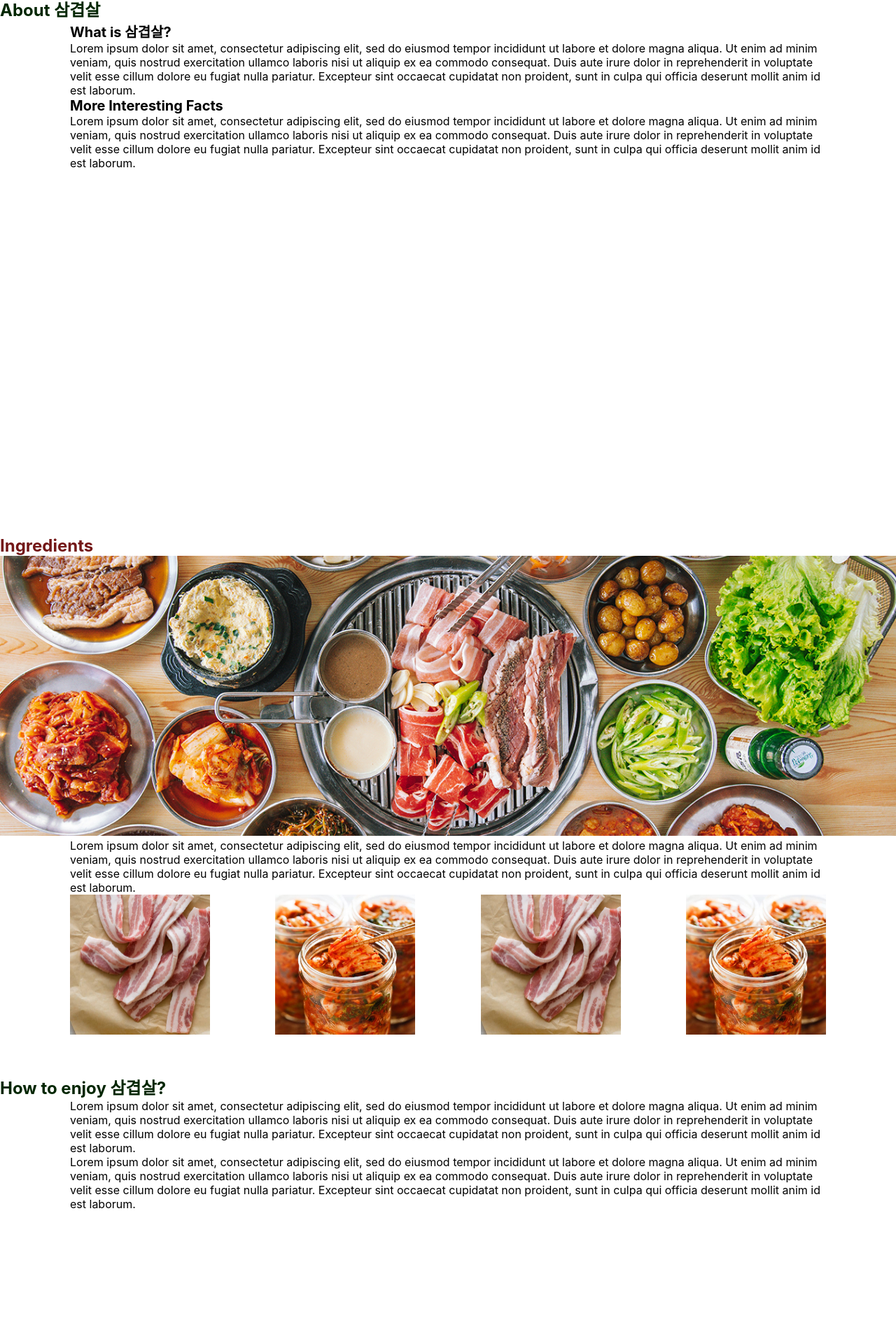
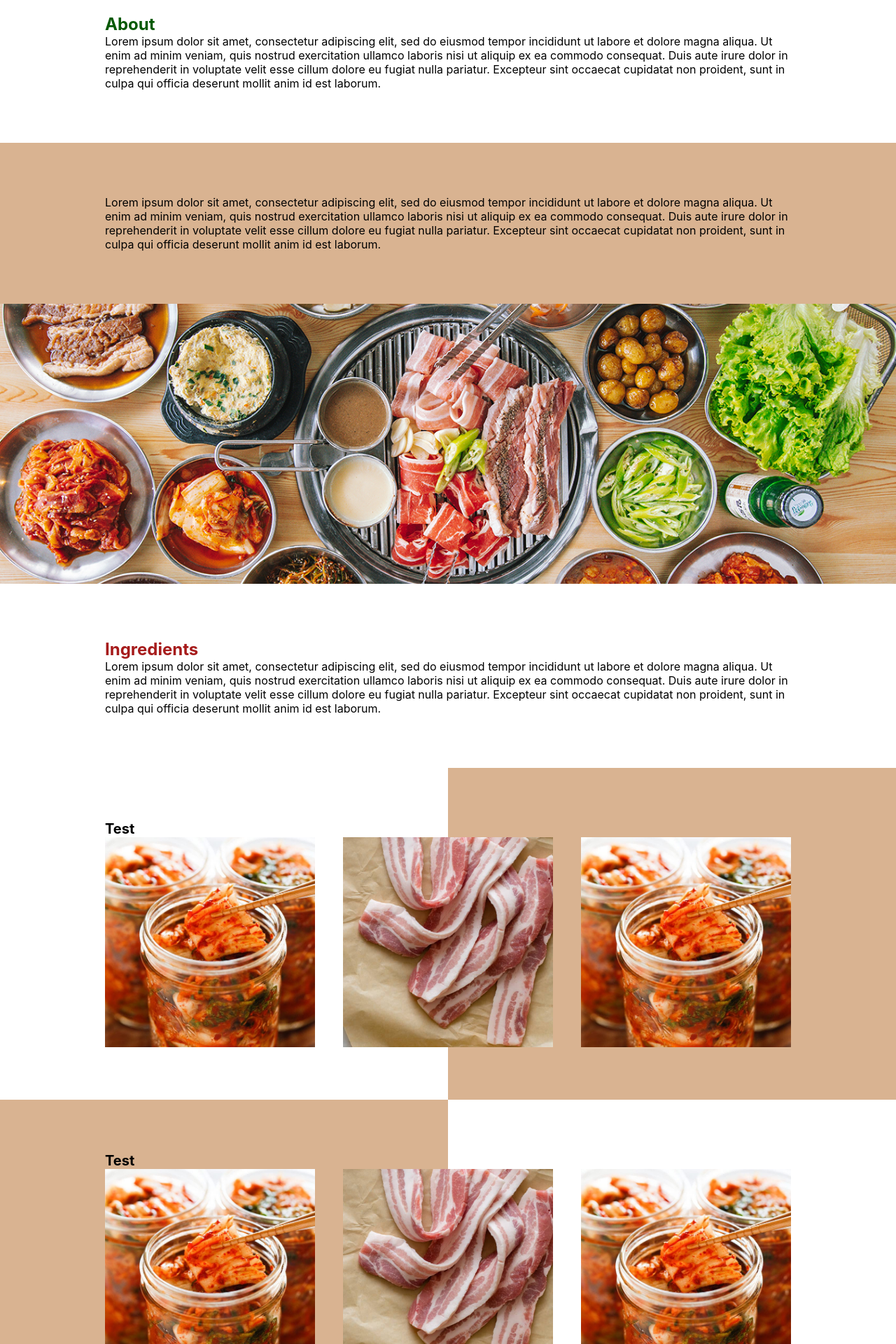
Before and after one commit to d-mini/mediendesign, a React (Create React App) app: page / in a window 1280 px wide. Shown: the part 659-2579 px from the top of the page at 70% size. Built offline with nearby package versions, Linux system fonts and the light colour scheme.

Commit message:
ADD colored sections

```diff
--- a/src/App.css
+++ b/src/App.css
@@ -14,13 +14,26 @@
 }
 
 .section {
-  min-height: 90vh;
   width: 100%;
-  margin: 50px auto;
 }
 
-.section__content {
-  padding: 0 50px;
+.section-color {
+  width: 100%;
+  background-color: var(--main-light);
+}
+
+.section-color-left {
+  width: 100%;
+  background: linear-gradient(to right, var(--main-light) 50%, var(--white) 0%);
+}
+
+.section-color-right {
+  width: 100%;
+  background: linear-gradient(to left, var(--main-light) 50%, var(--white) 0%);
+}
+
+.section__content {
+  padding: 75px 150px;
 }
 
 .section__image {
@@ -31,20 +44,10 @@
   overflow: hidden;
 }
 
-#section1 h1 {
-  color: var(--main);
+#about h1, #howto h1 {
+  color: var(--primary-light);
 }
 
-#section2 h1 {
-  color: var(--secondary);
+#ingredients h1 {
+  color: var(--secondary-light);
 }
-
-#section3 h1 {
-  color: var(--main);
-}
-
-@media only screen and (min-width: 600px) {
-  .section__content {
-    padding: 0 100px;
-  }
-}
--- a/src/App.js
+++ b/src/App.js
@@ -27,41 +27,67 @@ function App() {
     }
   };
 
-  const color = startInView ? "transparent"
-  : section1InView ? "green"
-  : section2InView ? "red"
-  : section3InView ? "green"
-  : "transparent";
+  const color = () => {
+    if (startInView) {
+      return 'transparent';
+    }
+    if (section1InView) {
+      return 'green';
+    }
+    if (section2InView) {
+      return 'red';
+    }
+    if (section3InView) {
+      return 'green';
+    }
+  };
 
   return (
     <div className='app'>
-      <NavBar activeSection={activeSection()} color={color}></NavBar>
+      <NavBar activeSection={activeSection()} color={color()}></NavBar>
       <img id='main-img' ref={start} src={samgyeopsal} alt='' />
-      <div id='section1' ref={section1} className='section'>
-        <h1>About 삼겹살</h1>
+      <div id='about' ref={section1} className='section'>
         <div className='section__content'>
-          <h2>What is 삼겹살?</h2>
-          <p>Lorem ipsum dolor sit amet, consectetur adipiscing elit, sed do eiusmod tempor incididunt ut labore et dolore magna aliqua. Ut enim ad minim veniam, quis nostrud exercitation ullamco laboris nisi ut aliquip ex ea commodo consequat. Duis aute irure dolor in reprehenderit in voluptate velit esse cillum dolore eu fugiat nulla pariatur. Excepteur sint occaecat cupidatat non proident, sunt in culpa qui officia deserunt mollit anim id est laborum.</p>
-          <h2>More Interesting Facts</h2>
+          <h1>About</h1>
           <p>Lorem ipsum dolor sit amet, consectetur adipiscing elit, sed do eiusmod tempor incididunt ut labore et dolore magna aliqua. Ut enim ad minim veniam, quis nostrud exercitation ullamco laboris nisi ut aliquip ex ea commodo consequat. Duis aute irure dolor in reprehenderit in voluptate velit esse cillum dolore eu fugiat nulla pariatur. Excepteur sint occaecat cupidatat non proident, sunt in culpa qui officia deserunt mollit anim id est laborum.</p>
         </div>
+        <div className='section-color'>
+          <div className='section__content'>
+            <p>Lorem ipsum dolor sit amet, consectetur adipiscing elit, sed do eiusmod tempor incididunt ut labore et dolore magna aliqua. Ut enim ad minim veniam, quis nostrud exercitation ullamco laboris nisi ut aliquip ex ea commodo consequat. Duis aute irure dolor in reprehenderit in voluptate velit esse cillum dolore eu fugiat nulla pariatur. Excepteur sint occaecat cupidatat non proident, sunt in culpa qui officia deserunt mollit anim id est laborum.</p>
+          </div>
+        </div>
       </div>
-      <div id='section2' ref={section2} className='section'>
-        <h1>Ingredients</h1>
+      <div id='ingredients' ref={section2} className='section'>
         <img className='section__image' src={main} alt='' />
         <div className='section__content'>
+          <h1>Ingredients</h1>
           <p>Lorem ipsum dolor sit amet, consectetur adipiscing elit, sed do eiusmod tempor incididunt ut labore et dolore magna aliqua. Ut enim ad minim veniam, quis nostrud exercitation ullamco laboris nisi ut aliquip ex ea commodo consequat. Duis aute irure dolor in reprehenderit in voluptate velit esse cillum dolore eu fugiat nulla pariatur. Excepteur sint occaecat cupidatat non proident, sunt in culpa qui officia deserunt mollit anim id est laborum.</p>
-          <Galery></Galery>
+        </div>
+        <div className='section-color-right'>
+          <div className='section__content'>
+            <h2>Test</h2>
+            <Galery></Galery>
+          </div>
+        </div>
+        <div className='section-color-left'>
+          <div className='section__content'>
+            <h2>Test</h2>
+            <Galery></Galery>
+          </div>
         </div>
       </div>
-      <div id='section3' ref={section3} className='section'>
-        <h1>How to enjoy 삼겹살?</h1>
+      <div id='howto' ref={section3} className='section'>
         <div className='section__content'>
+          <h1>How to eat</h1>
           <p>Lorem ipsum dolor sit amet, consectetur adipiscing elit, sed do eiusmod tempor incididunt ut labore et dolore magna aliqua. Ut enim ad minim veniam, quis nostrud exercitation ullamco laboris nisi ut aliquip ex ea commodo consequat. Duis aute irure dolor in reprehenderit in voluptate velit esse cillum dolore eu fugiat nulla pariatur. Excepteur sint occaecat cupidatat non proident, sunt in culpa qui officia deserunt mollit anim id est laborum.</p>
           <p>Lorem ipsum dolor sit amet, consectetur adipiscing elit, sed do eiusmod tempor incididunt ut labore et dolore magna aliqua. Ut enim ad minim veniam, quis nostrud exercitation ullamco laboris nisi ut aliquip ex ea commodo consequat. Duis aute irure dolor in reprehenderit in voluptate velit esse cillum dolore eu fugiat nulla pariatur. Excepteur sint occaecat cupidatat non proident, sunt in culpa qui officia deserunt mollit anim id est laborum.</p>
         </div>
+        <div className='section-color'>
+          <div className='section__content'>
+            <p>Test</p>
+          </div>
+        </div>
       </div>
-
       <Footer></Footer>
     </div>
   );
--- a/src/components/Footer.css
+++ b/src/components/Footer.css
@@ -1,7 +1,7 @@
 @import '../variables.css';
 
 .footer {
-    background-color: var(--main-dark);
+    background-color: var(--main);
     height: 50px;
 
     display: flex;
--- a/src/components/Galery.css
+++ b/src/components/Galery.css
@@ -9,8 +9,8 @@
 }
 
 .galeryImage {
-    width: 200px;
-    height: 200px;
+    width: 300px;
+    height: 300px;
 
     display: flex;
 	flex-direction: column;
--- a/src/components/Galery.js
+++ b/src/components/Galery.js
@@ -8,9 +8,6 @@ import kimchi from '../images/kimchi.jpg';
 function Galery() {
   return (
     <div className='galery'>
-      <GaleryImage label='Pork Belly'>
-        <img src={porkBelly} alt='Kimchi' />
-      </GaleryImage>
       <GaleryImage label='Kimchi'>
         <img src={kimchi} alt='Pork Belly' />
       </GaleryImage>
--- a/src/components/NavBar.css
+++ b/src/components/NavBar.css
@@ -58,7 +58,7 @@
 }
 
 .burger-menu:hover svg path {
-    fill: #D9B391;
+    fill: var(--main-light);
 }
 
 .navbar ul {
--- a/src/components/NavBar.js
+++ b/src/components/NavBar.js
@@ -6,7 +6,7 @@ function NavBar(props) {
   const [isNavExpanded, setIsNavExpanded] = useState(false);
 
   const offsetScroll = (element) => {
-    const offset = 130;
+    const offset = 85;
     const bodyRect = document.body.getBoundingClientRect().top;
     const elementRect = element.getBoundingClientRect().top;
     const elementPosition = elementRect - bodyRect;
@@ -34,17 +34,19 @@ function NavBar(props) {
           <HashLink smooth to='/#'>
             <svg viewBox="0 0 1024 512" xmlns="http://www.w3.org/2000/svg">
               <g fill='#fff'>
-                <text x="83.533px" y="363.666px" style={{ fontFamily:'NanumMyeongjo, Nanum Myeongjo, serif', fontSize:'300px' }}>삼겹살</text>
-                <path d="M1024,49.072l-49.072,-49.072l-925.856,0l-49.072,49.072l0,413.856l49.072,49.072l925.856,0l49.072,-49.072l-0,-413.856Z" style={{ fillOpacity:0 }}/>
+                <text x="83.533px" y="363.666px" style={{fontFamily:'NanumMyeongjo, Nanum Myeongjo, serif', fontSize:'300px'}}>삼겹살</text>
+                <g fillOpacity={0}>
+                  <path d="M1024,49.072l-49.072,-49.072l-925.856,0l-49.072,49.072l0,413.856l49.072,49.072l925.856,0l49.072,-49.072l-0,-413.856Z" />
+                </g>
                 <path d="M1024,49.072l-49.072,-49.072l-925.856,0l-49.072,49.072l0,413.856l49.072,49.072l925.856,0l49.072,-49.072l-0,-413.856Zm-20.833,8.629l-0,396.598c-0,-0 -36.868,36.868 -36.868,36.868c-0,-0 -908.598,-0 -908.598,-0c0,-0 -36.868,-36.868 -36.868,-36.868c0,-0 0,-396.598 0,-396.598c0,0 36.868,-36.868 36.868,-36.868c0,0 908.598,0 908.598,0l36.868,36.868Z"/>
               </g>
             </svg>
           </HashLink>
         </li>
         <li className='navitem'><HashLink className={'navlink' + (props.activeSection === 0 ? ' navlink-active' : '')} smooth to='/#'>Home</HashLink></li>
-        <li className='navitem'><HashLink className={'navlink' + (props.activeSection === 1 ? ' navlink-active' : '')} smooth scroll={offsetScroll} to='/#section1'>About</HashLink></li>
-        <li className='navitem'><HashLink className={'navlink' + (props.activeSection === 2 ? ' navlink-active' : '')} smooth scroll={offsetScroll} to='/#section2'>Ingredients</HashLink></li>
-        <li className='navitem'><HashLink className={'navlink' + (props.activeSection === 3 ? ' navlink-active' : '')} smooth scroll={offsetScroll} to='/#section3'>How To</HashLink></li>
+        <li className='navitem'><HashLink className={'navlink' + (props.activeSection === 1 ? ' navlink-active' : '')} smooth scroll={offsetScroll} to='/#about'>About</HashLink></li>
+        <li className='navitem'><HashLink className={'navlink' + (props.activeSection === 2 ? ' navlink-active' : '')} smooth scroll={offsetScroll} to='/#ingredients'>Ingredients</HashLink></li>
+        <li className='navitem'><HashLink className={'navlink' + (props.activeSection === 3 ? ' navlink-active' : '')} smooth scroll={offsetScroll} to='/#howto'>How To</HashLink></li>
       </ul>
     </nav>
   );
--- a/src/variables.css
+++ b/src/variables.css
@@ -1,10 +1,10 @@
 :root {
-    --main: #022601;
-    --main-dark: #022601;
-    --main-light: #A9BF04;
+    --main: #181818;
+    --main-light: #D9B391;
+    --primary: #022601;
+    --primary-light: #055902;
     --secondary: #731717;
-    --secondary-dark: #731717;
-    --secondary-light: #D95204;
+    --secondary-light: #A61B1B;
     --text: #222222;
     --white: #FFFFFF;
 }
```
